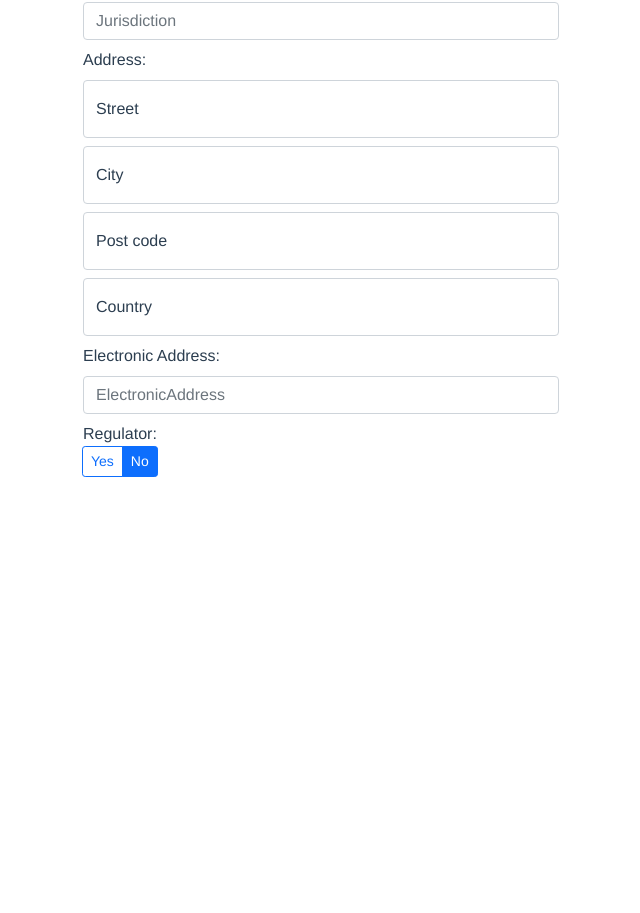
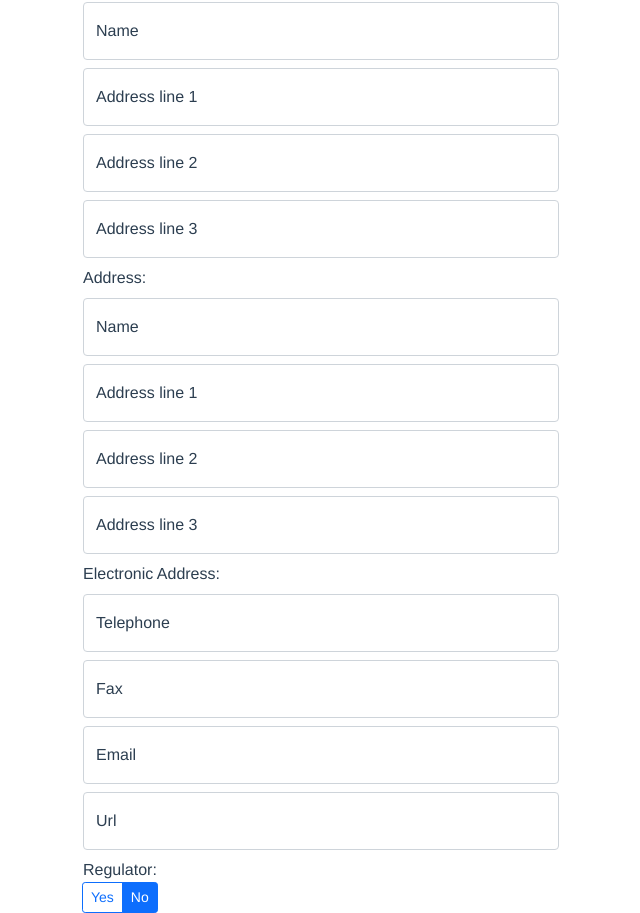
Before and after one commit to DVBProject/DVB-I-Reference-CSR, a Vue app in the folder frontend/: page /add-provider in a window 1280 px wide. Shown: the part 353-1266 px from the top of the page, without its empty margins (194-834 px from the left). Before the commit the page ends 830 px from the top, so only its background shows below. Built offline with nearby package versions, Linux system fonts and the light colour scheme; sample sign-in values are in the browser's storage.

Commit message:
Jurisdiction,Address and Electroniaddress fixed for adding provider

```diff
--- a/frontend/src/components/providers/AddProvider.vue
+++ b/frontend/src/components/providers/AddProvider.vue
@@ -54,41 +54,77 @@
       <input type="text" class="form-control my-2" placeholder="Contact Name"
           v-model="ContactName"/>
 
-      <label>Jurisdiction:</label>
-      <input type="text" class="form-control my-2" placeholder="Jurisdiction"
-          v-model="Jurisdiction"/>
-
-
-      <label>Address:</label>
-
+      <div class="form-group">
+        <label for="description">Jurisdiction:</label>
         <div class="form-floating mb-1">
-        <input type="text" id="floatingInputStreet" class="form-control my-2" placeholder="Street"
-            v-model="Address.street"/>
-        <label for="floatingInputStreet">Street</label>
+        <input type="text" id="jurisdictionInputName" class="form-control my-2" placeholder="Name"
+            v-model="Jurisdiction.Name"/>
+        <label for="jurisdictionInputName">Name</label>
         </div>
         <div class="form-floating mb-1">
-        <input type="text" id="floatingInputCity" class="form-control my-2" placeholder="City"
-            v-model="Address.city"/>
-        <label for="floatingInputCity">City</label>
+          <input type="text" id="jurisdictionInputLine1" class="form-control my-2" placeholder="Address line 1"
+              v-model="Jurisdiction.AddressLine[0]"/>
+          <label for="jurisdictionInputLine1">Address line 1</label>
         </div>
         <div class="form-floating mb-1">
-        <input type="text" id="floatingInputPC" class="form-control my-2" placeholder="Post code"
-            v-model="Address.postcode"/>
-        <label for="floatingInputPC">Post code</label>
+          <input type="text" id="jurisdictionInputLine2" class="form-control my-2" placeholder="Address line 3"
+              v-model="Jurisdiction.AddressLine[1]"/>
+          <label for="jurisdictionInputLine2">Address line 2</label>
         </div>
         <div class="form-floating mb-1">
-        <input type="text" id="floatingInputCountry" class="form-control my-2" placeholder="Country"
-            v-model="Address.country"/>
-        <label for="floatingInputCountry">Country</label>
+          <input type="text" id="jurisdictionInputLine3" class="form-control my-2" placeholder="Address line 3"
+              v-model="Jurisdiction.AddressLine[2]"/>
+          <label for="jurisdictionInputLine1">Address line 3</label>
+        </div>
       </div>
 
 
+      <label for="description">Address:</label>
+        <div class="form-floating mb-1">
+        <input type="text" id="floatingInputName" class="form-control my-2" placeholder="Name"
+            v-model="Address.Name"/>
+        <label for="floatingInputName">Name</label>
+      </div>
+      <div class="form-floating mb-1">
+        <input type="text" id="floatingInputLine1" class="form-control my-2" placeholder="Address line 1"
+            v-model="Address.AddressLine[0]"/>
+        <label for="floatingInputLine1">Address line 1</label>
+      </div>
+      <div class="form-floating mb-1">
+        <input type="text" id="floatingInputLine2" class="form-control my-2" placeholder="Address line 3"
+            v-model="Address.AddressLine[1]"/>
+        <label for="floatingInputLine2">Address line 2</label>
+      </div>
+      <div class="form-floating mb-1">
+        <input type="text" id="floatingInputLine3" class="form-control my-2" placeholder="Address line 3"
+            v-model="Address.AddressLine[2]"/>
+        <label for="floatingInputLine3">Address line 3</label>
+      </div>
 
+      <div class="form-group">
+        <label for="description">Electronic Address:</label>
+          <div class="form-floating mb-1">
+        <input type="text" id="floatingInputTelephone" class="form-control my-2" placeholder="Telephone"
+            v-model="ElectronicAddress.Telephone"/>
+        <label for="floatingInputTelephone">Telephone</label>
+        </div>
+        <div class="form-floating mb-1">
+          <input type="text" id="floatingInputFax" class="form-control my-2" placeholder="Fax"
+              v-model="ElectronicAddress.Fax"/>
+          <label for="floatingInputFax">Fax</label>
+        </div>
+        <div class="form-floating mb-1">
+          <input type="text" id="floatingInputEmail" class="form-control my-2" placeholder="Email"
+              v-model="ElectronicAddress.Email"/>
+          <label for="floatingInputEmail">Email</label>
+        </div>
+        <div class="form-floating mb-1">
+          <input type="text" id="floatingInputUrl" class="form-control my-2" placeholder="Url"
+              v-model="ElectronicAddress.Url"/>
+          <label for="floatingInputUrl">Url</label>
+        </div>
+      </div>
 
-
-      <label>Electronic Address:</label>
-      <input type="text" class="form-control my-2" placeholder="ElectronicAddress"
-          v-model="ElectronicAddress"/>
 
       <label>Regulator:</label><br>
       <div class="btn-group btn-group-sm" role="group" aria-label="Basic radio toggle button group">
@@ -132,16 +168,17 @@ export default {
       Names: [],
 
       ContactName: "",
-      Jurisdiction: "",
+      Jurisdiction: {
+        Name: "",
+        AddressLine: ["","",""]
+      },
 
       Address: {
-        street: "",
-        city: "",
-        postcode: "",
-        country: ""
+        Name: "",
+        AddressLine: ["","",""]
       },
 
-      ElectronicAddress: "",
+      ElectronicAddress: {Telephone: "",Fax: "",Email:"",Url: ""},
       Regulator: 0,
       message: "",
     };
@@ -180,15 +217,16 @@ export default {
 
     submitProvider() {
         const addrstring = JSON.stringify(this.Address)
+        const jurisdictionstring = JSON.stringify(this.Jurisdiction)
+        const electronicaddr = JSON.stringify(this.ElectronicAddress);
         const data = {
             Kind: this.Kind,
             Names: this.Names, //JSON.stringify(this.Names),
-            name: this.Name,
             type: this.Type,
             ContactName: this.ContactName,
-            Jurisdiction: this.Jurisdiction,
+            Jurisdiction: jurisdictionstring,
             Address: addrstring,
-            ElectronicAddress: this.ElectronicAddress,
+            ElectronicAddress: electronicaddr,
             Regulator: this.Regulator,
         }
         console.log("add provider:", data)
```
Lines whose indentation alone changed are shown as unchanged.
